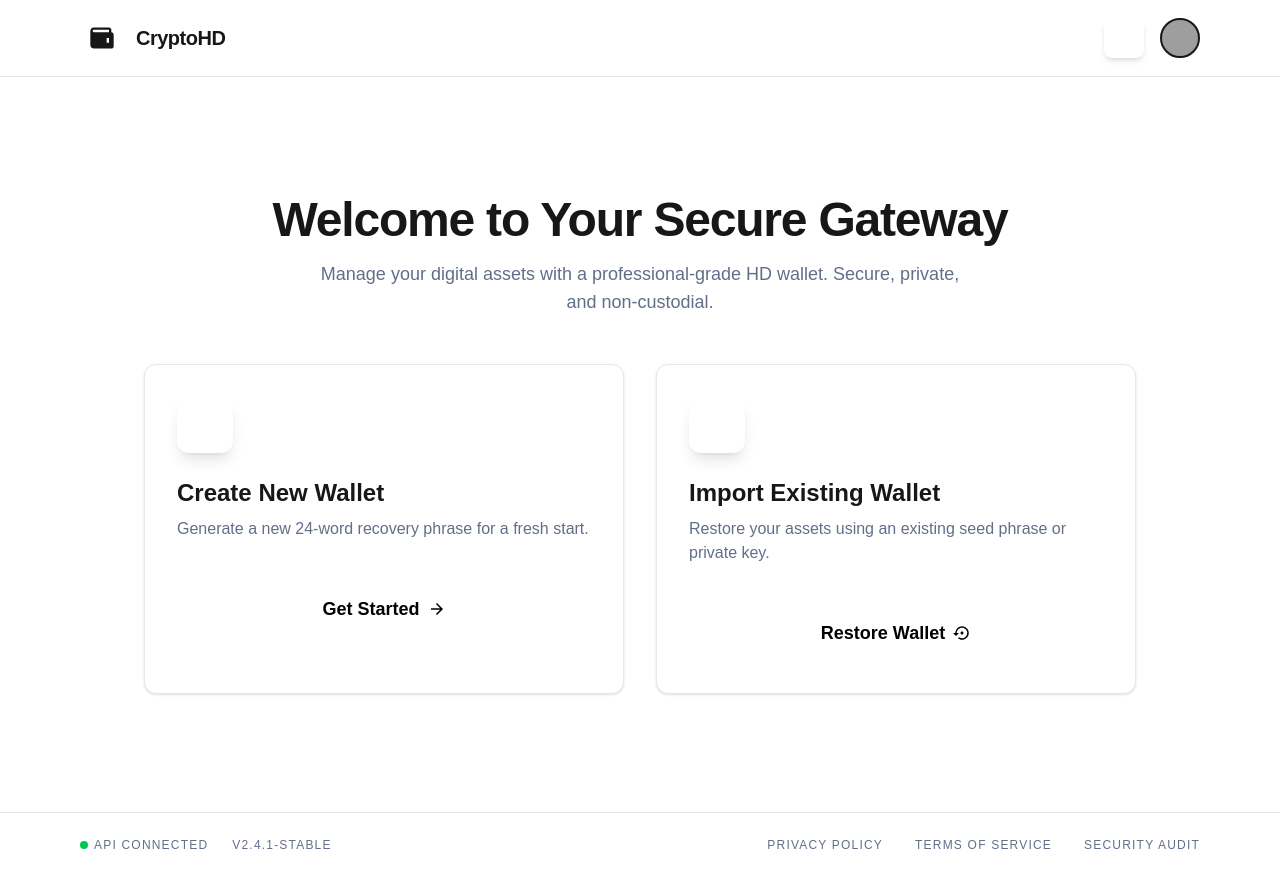
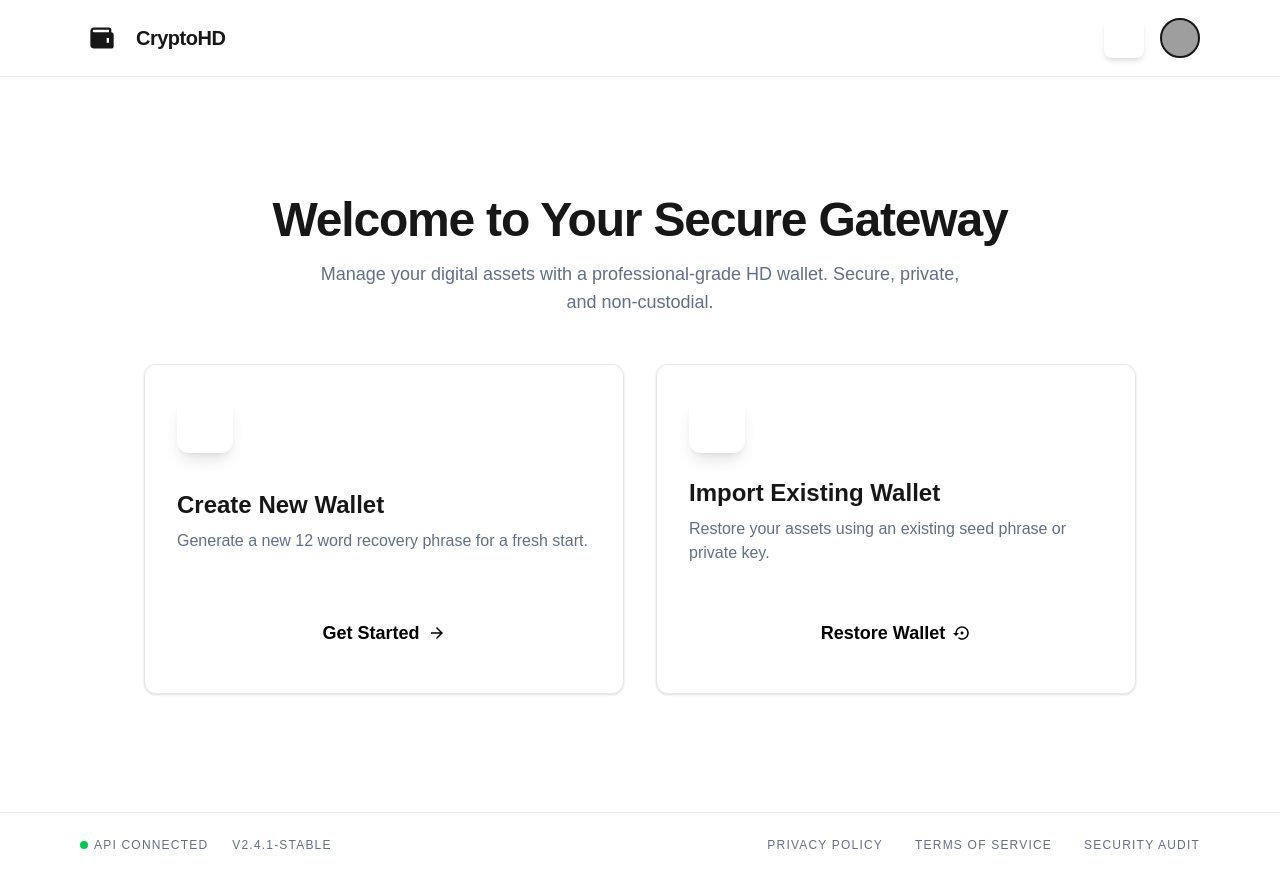
Before and after one commit to bEluga0000/crypto-wallet, a Next.js app: page / in a window 1280 px wide. Built offline with nearby package versions, Linux system fonts and the light colour scheme; no server answers; grey boxes are pictures that could not be loaded.

Commit message:
feat: ui fix in home page

```diff
--- a/src/components/home.tsx
+++ b/src/components/home.tsx
@@ -34,7 +34,7 @@ export default function HomePage() {
                         <HomePageCard
                             icon={<MdAddModerator />}
                             title={"Create New Wallet"}
-                            desc="Generate a new 24-word recovery phrase for a fresh start."
+                            desc="Generate a new 12 word recovery phrase for a fresh start."
                             button="Get Started"
                             onClick={createNewWalletOnClick}
                             buttonIcon={<IoMdArrowForward />}
--- a/src/components/ui/home/homePageCard.tsx
+++ b/src/components/ui/home/homePageCard.tsx
@@ -17,7 +17,7 @@ const HomePageCard: React.FC<HomePageCardProps> = ({
     onClick,
     buttonIcon
 }) => {
-    return <div className="group flex cursor-pointer flex-col gap-6 rounded-xl border border-[#e5e7eb] bg-white p-8 shadow-sm transition-all hover:border-primary hover:shadow-xl dark:border-gray-800 dark:bg-[#1a212f]">
+    return <div className="group flex cursor-pointer flex-col gap-6 rounded-xl border border-[#e5e7eb] bg-white p-8 shadow-sm transition-all hover:border-primary hover:shadow-xl dark:border-gray-800 dark:bg-[#1a212f] justify-between">
         {
             icon && <div className="flex size-14 items-center justify-center rounded-xl bg-primary text-white shadow-lg shadow-primary/20">
                 <span className="material-symbols-outlined text-[32px]">
```
